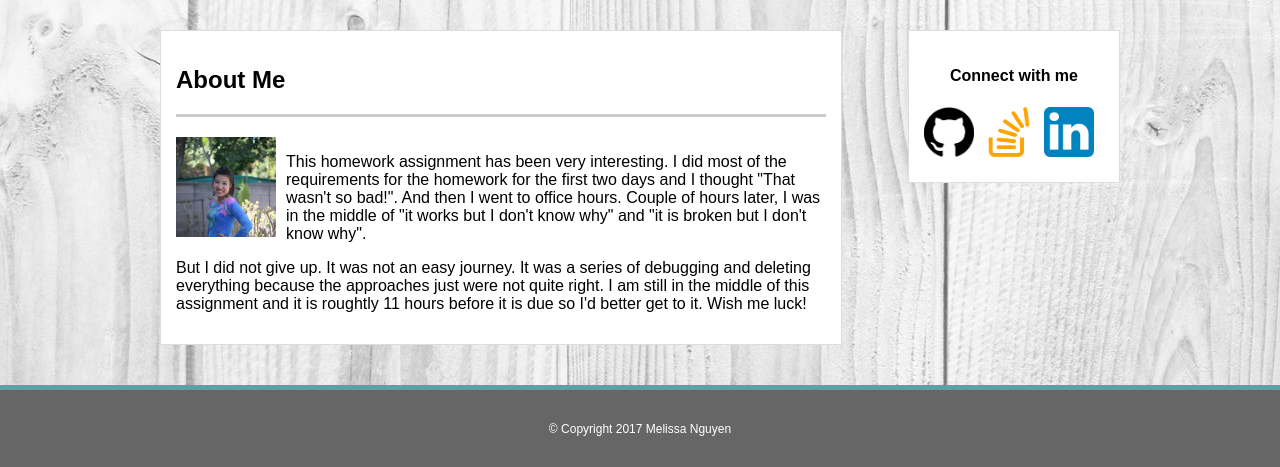
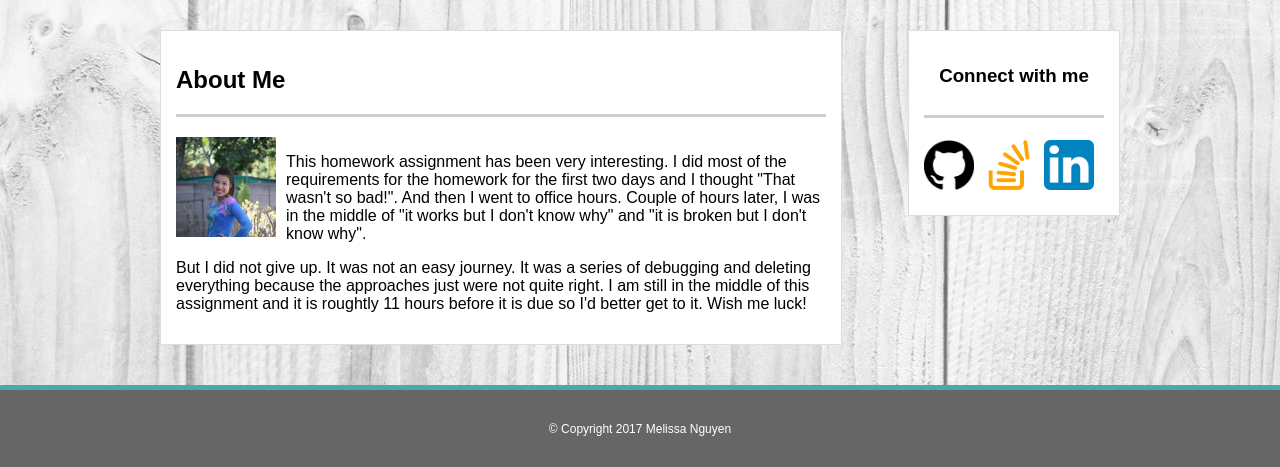
Before and after one commit to nguyenmelissa23/Basic-Portfolio, a PHP site: page / in a window 1280 px wide. Shown: the part 76-543 px from the top of the page. Run offline with PHP 8.4, Linux system fonts and the light colour scheme.

Commit message:
final 1.0

```diff
--- a/assets/css/style.css
+++ b/assets/css/style.css
@@ -86,6 +86,11 @@ header {
 	border: solid 1.5px #dddddd;
 }
 
+#link {
+	border-top: solid 3px #cccccc;
+	padding-top: 22px;
+	margin-top: 28px;
+}
 .position{
 	display: inline-block;
 	vertical-align: top;
--- a/contact.html
+++ b/contact.html
@@ -38,11 +38,13 @@
 							</form>
 						</div>
 				</div>
-				<div id="connect" class="position">
-					<h4>Connect with me</h4>
+			<div id="connect" class="position">
+				<h3>Connect with me</h3>
+				<div id="link">
 					<a href="https://github.com/nguyenmelissa23" target="_blank"><img src="assets/images/github.png"/></a>
 					<a href="http://stackoverflow.com/cv/nguyenmelissa23" target="_blank"><img src="assets/images/stackoverflow.png"/></a>					<a href="https://www.linkedin.com/in/nguyenmelissa23" target="_blank"><img src="assets/images/linkedin.png"/></a>
 				</div>
+			</div>
 			</div>
 		</main>
 		<footer>
--- a/index.html
+++ b/index.html
@@ -30,9 +30,11 @@
 					</div>
 			</div>
 			<div id="connect" class="position">
-				<h4>Connect with me</h4>
-				<a href="https://github.com/nguyenmelissa23" target="_blank"><img src="assets/images/github.png"/></a>
-				<a href="http://stackoverflow.com/cv/nguyenmelissa23" target="_blank"><img src="assets/images/stackoverflow.png"/></a>					<a href="https://www.linkedin.com/in/nguyenmelissa23" target="_blank"><img src="assets/images/linkedin.png"/></a>
+				<h3>Connect with me</h3>
+				<div id="link">
+					<a href="https://github.com/nguyenmelissa23" target="_blank"><img src="assets/images/github.png"/></a>
+					<a href="http://stackoverflow.com/cv/nguyenmelissa23" target="_blank"><img src="assets/images/stackoverflow.png"/></a>					<a href="https://www.linkedin.com/in/nguyenmelissa23" target="_blank"><img src="assets/images/linkedin.png"/></a>
+				</div>
 			</div>
 			<div class="clear"></div>
 		</div>
```
Also changed, not shown: portfolio.html (+5 -3 lines).
